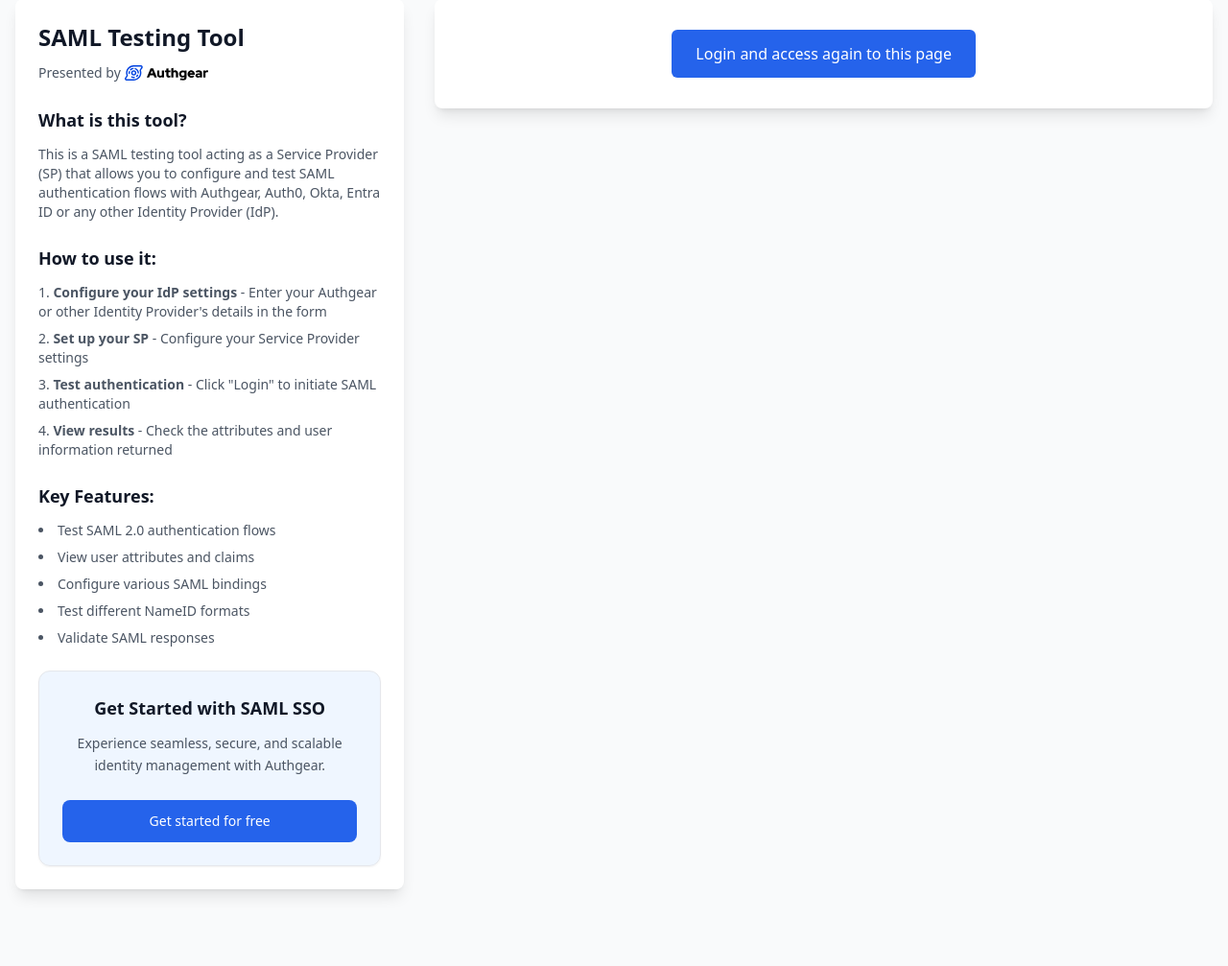
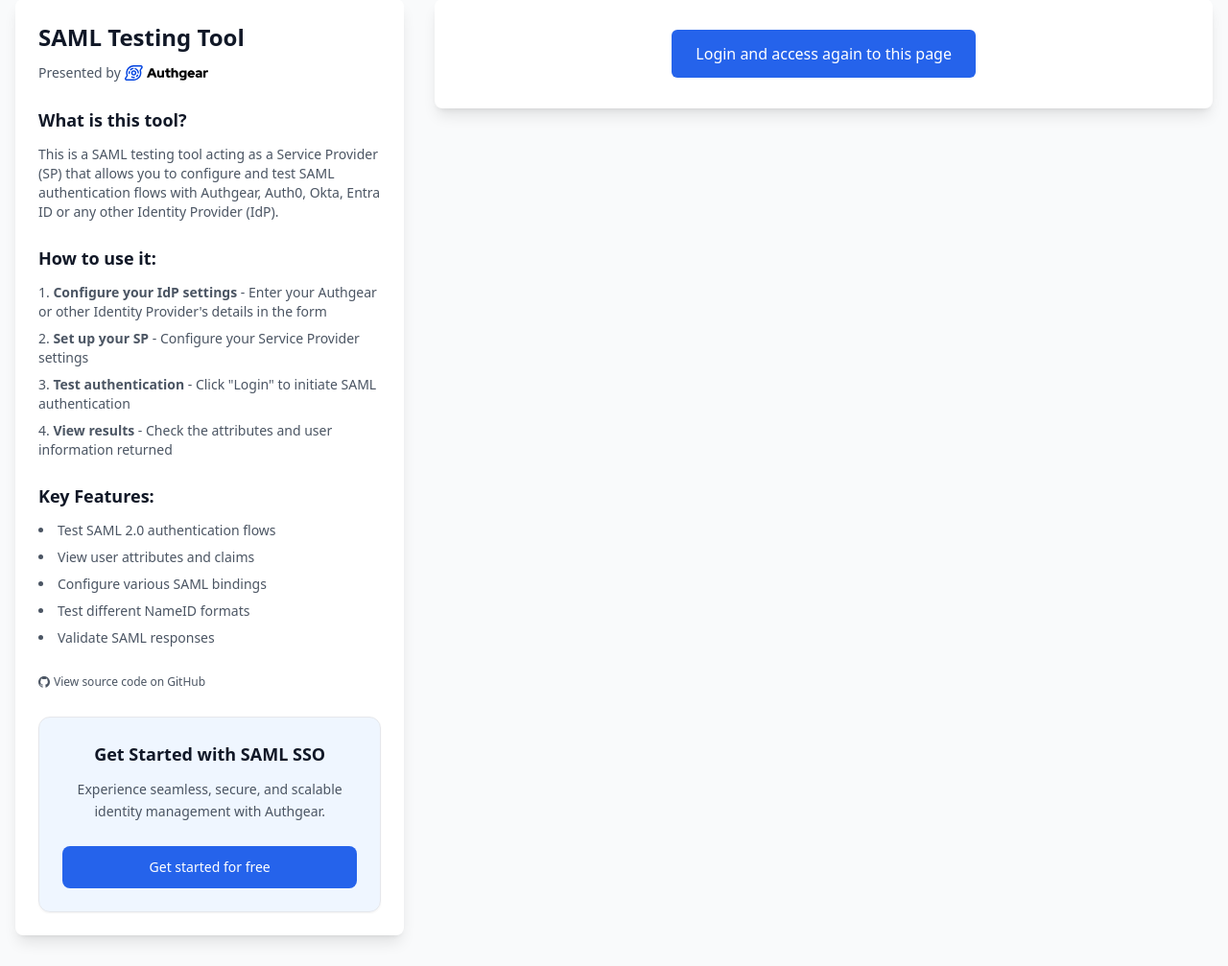
Before and after one commit to authgear/authgear-saml-sp-testing-tool, a Flask app: page /attrs/ in a window 1280 px wide. Shown: the part 33-1040 px from the top of the page at 96% size. Before the commit the page ends 967 px from the top, so only its background shows below. Run offline with Flask 3, Linux system fonts and the light colour scheme; some libraries are stand-ins or nearby versions.

Commit message:
add github link

```diff
--- a/app/templates/base.html
+++ b/app/templates/base.html
@@ -71,7 +71,7 @@
           <div class="mb-4 md:mb-6">
             <a href="https://www.authgear.com?utm_source=mini-tool&utm_medium=logo&utm_campaign=saml-tool"
                target="_blank"
-               rel="noopener noreferrer"
+               rel="noopener"
                class="inline-flex items-center text-sm text-gray-600 hover:text-primary-600 transition-colors">
               <span>Presented by</span>
               <img src="{{ url_for('static', filename='authgear-logo.svg') }}" alt="Authgear" class="ml-1 h-4 w-auto">
@@ -105,6 +105,18 @@
                 <li>Test different NameID formats</li>
                 <li>Validate SAML responses</li>
               </ul>
+            </div>
+
+            <div>
+              <a href="https://github.com/authgear/authgear-saml-sp-testing-tool"
+                 target="_blank"
+                 rel="noopener noreferrer"
+                 class="inline-flex items-center text-xs text-gray-600 hover:text-primary-600 transition-colors">
+                <svg class="w-3 h-3 mr-1" fill="currentColor" viewBox="0 0 24 24">
+                  <path d="M12 0c-6.626 0-12 5.373-12 12 0 5.302 3.438 9.8 8.207 11.387.599.111.793-.261.793-.577v-2.234c-3.338.726-4.033-1.416-4.033-1.416-.546-1.387-1.333-1.756-1.333-1.756-1.089-.745.083-.729.083-.729 1.205.084 1.839 1.237 1.839 1.237 1.07 1.834 2.807 1.304 3.492.997.107-.775.418-1.305.762-1.604-2.665-.305-5.467-1.334-5.467-5.931 0-1.311.469-2.381 1.236-3.221-.124-.303-.535-1.524.117-3.176 0 0 1.008-.322 3.301 1.23.957-.266 1.983-.399 3.003-.404 1.02.005 2.047.138 3.006.404 2.291-1.552 3.297-1.23 3.297-1.23.653 1.653.242 2.874.118 3.176.77.84 1.235 1.911 1.235 3.221 0 4.609-2.807 5.624-5.479 5.921.43.372.823 1.102.823 2.222v3.293c0 .319.192.694.801.576 4.765-1.589 8.199-6.086 8.199-11.386 0-6.627-5.373-12-12-12z"/>
+                </svg>
+                View source code on GitHub
+              </a>
             </div>
 
             <div class="bg-gradient-to-br from-primary-50 to-blue-50 rounded-xl p-6 border border-primary-100 shadow-sm">
```
